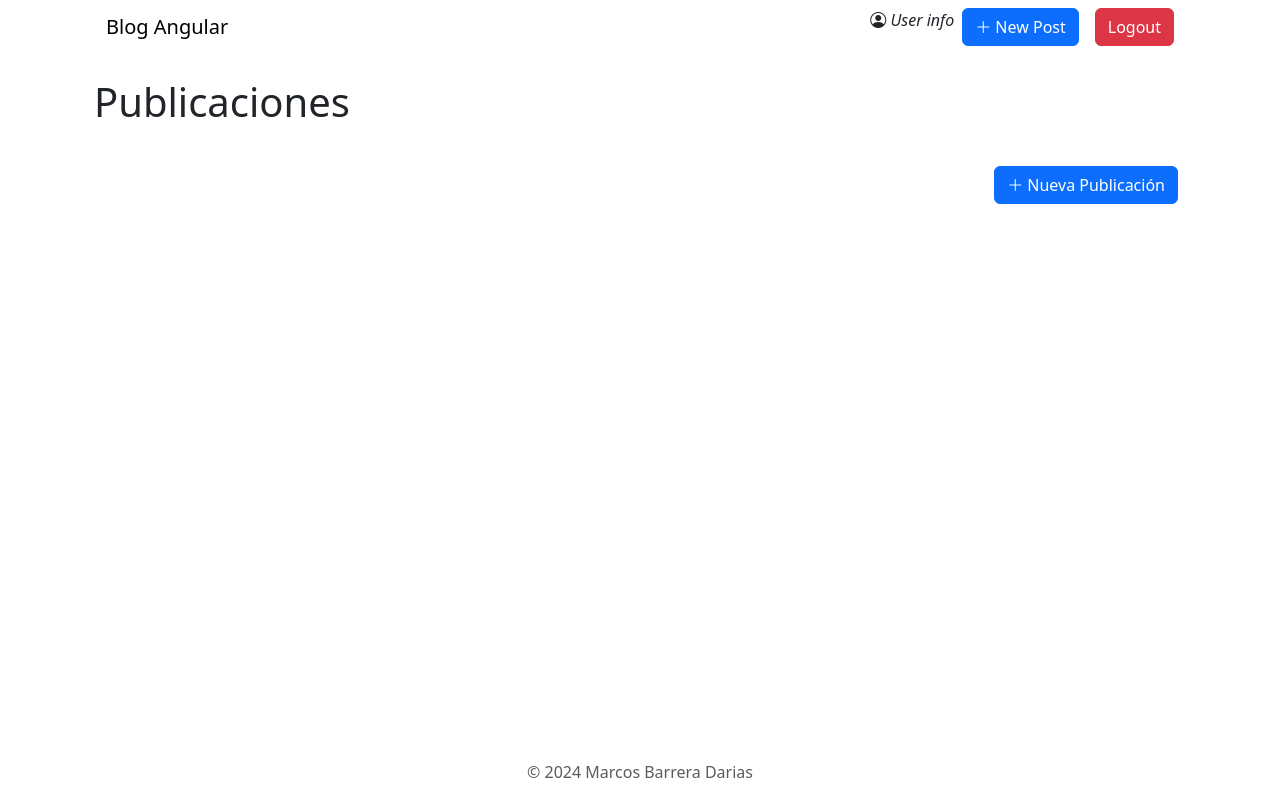
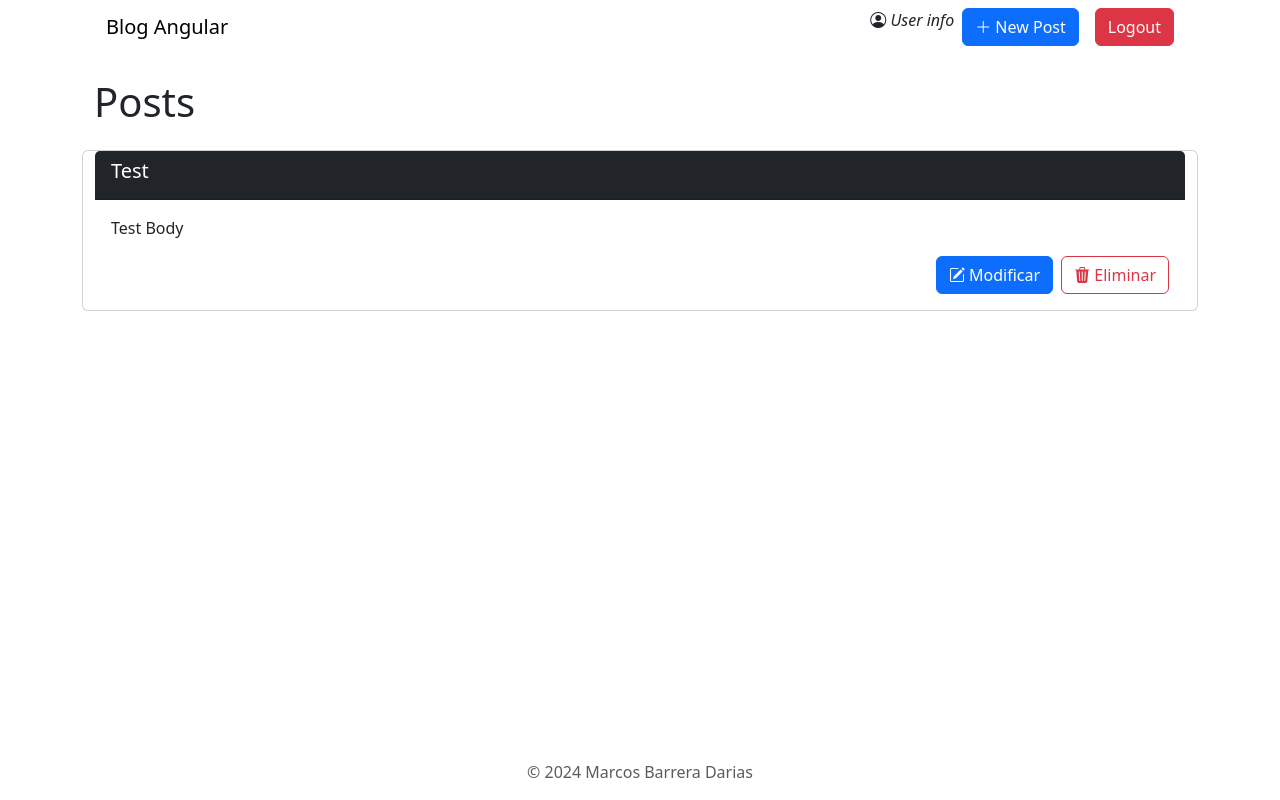
Before and after one commit to FCT-Marcos/blog-Angular-2.7.4-Page, an Angular app: page /home in a window 1280 px wide. Built offline with nearby package versions, Linux system fonts and the light colour scheme; sample sign-in values are in the browser's storage.

Commit message:
Added a example post card, posts should be in a component

```diff
--- a/src/app/pages/home/home.component.html
+++ b/src/app/pages/home/home.component.html
@@ -1,18 +1,29 @@
 <app-header />
 
 <main class="container">
-    <h1 class="my-4 align-center">Publicaciones</h1>
+  <h1 class="my-4 align-center">Posts</h1>
 
-    <div class="d-flex justify-content-end py-3">
-      <button class="btn btn-primary me-2" type="button" data-bs-toggle="offcanvas" data-bs-target="#newPanel" aria-controls="newPanel"><i class="bi bi-plus-lg"></i> Nueva Publicación</button>
-    </div>
-
-    <div id="toastContainer" class="position-fixed top-0 start-50 translate-middle-x p-3" style="z-index: 1000" aria-live="polite" aria-atomic="true"></div>
+  <div id="toastContainer" class="position-fixed top-0 start-50 translate-middle-x p-3" style="z-index: 1000"
+    aria-live="polite" aria-atomic="true"></div>
 
   <!-- Posts -->
 
   <div class="row row-cols-1 row-cols-md-1 g-4">
+    <div class="card">
+      <div class="card-header text-bg-dark">
+        <h5 class="card-title">Test</h5>
+      </div>
 
+      <div class="card-body">
+        <p class="card-text">Test Body</p>
+        <div class="d-flex justify-content-end">
+          <button class="btn btn-primary me-2" type="button" data-bs-toggle="offcanvas" data-bs-target="#updatePanel"
+            aria-controls="updatePanel"><i class="bi bi-pencil-square"></i>
+            Modificar</button>
+          <button type="button" class="btn btn-outline-danger"><i class="bi bi-trash3-fill"></i> Eliminar</button>
+        </div>
+      </div>
+    </div>
   </div>
 
   <!-- Side Panels -->
```
Lines whose indentation alone changed are shown as unchanged.
